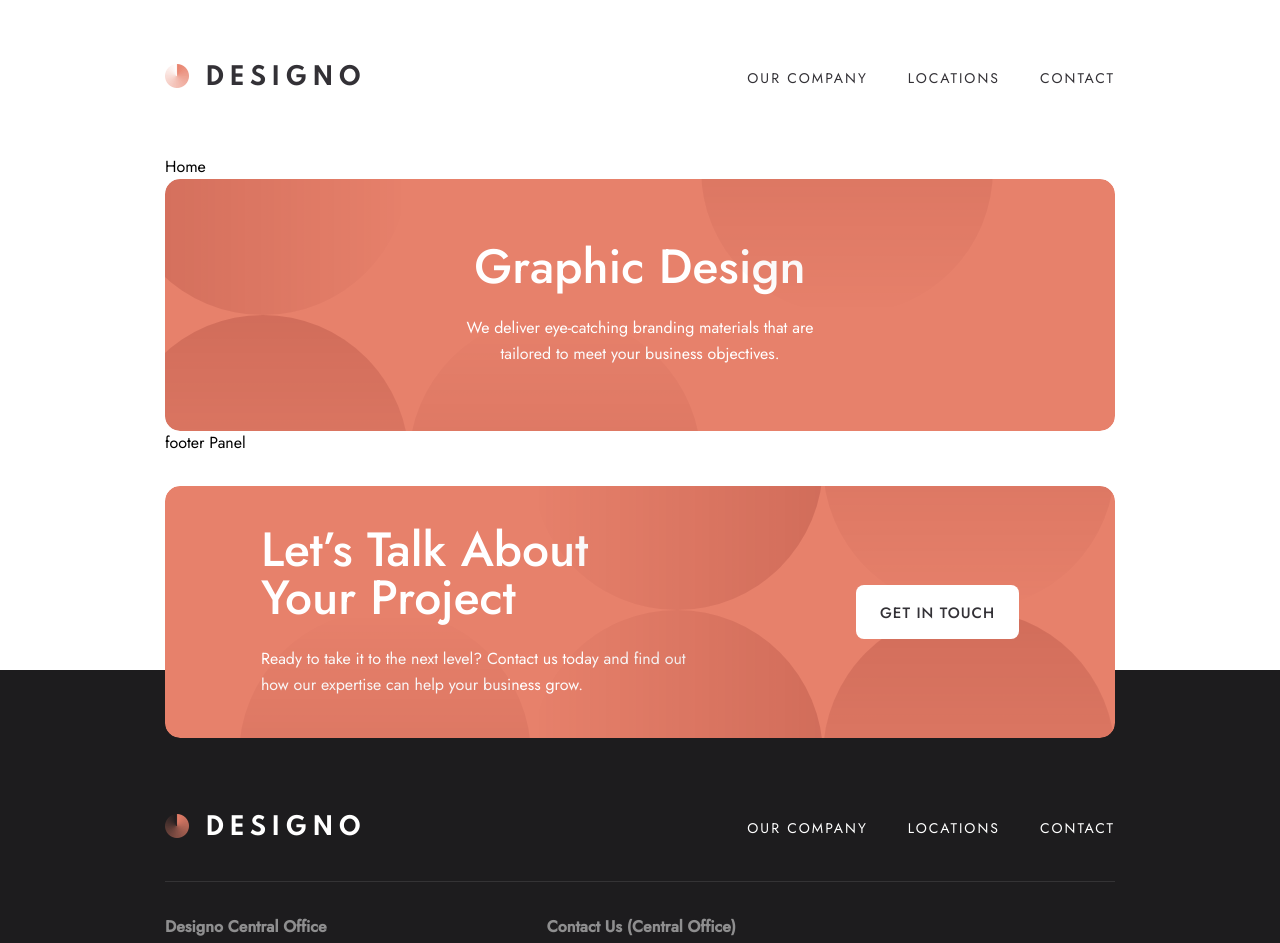
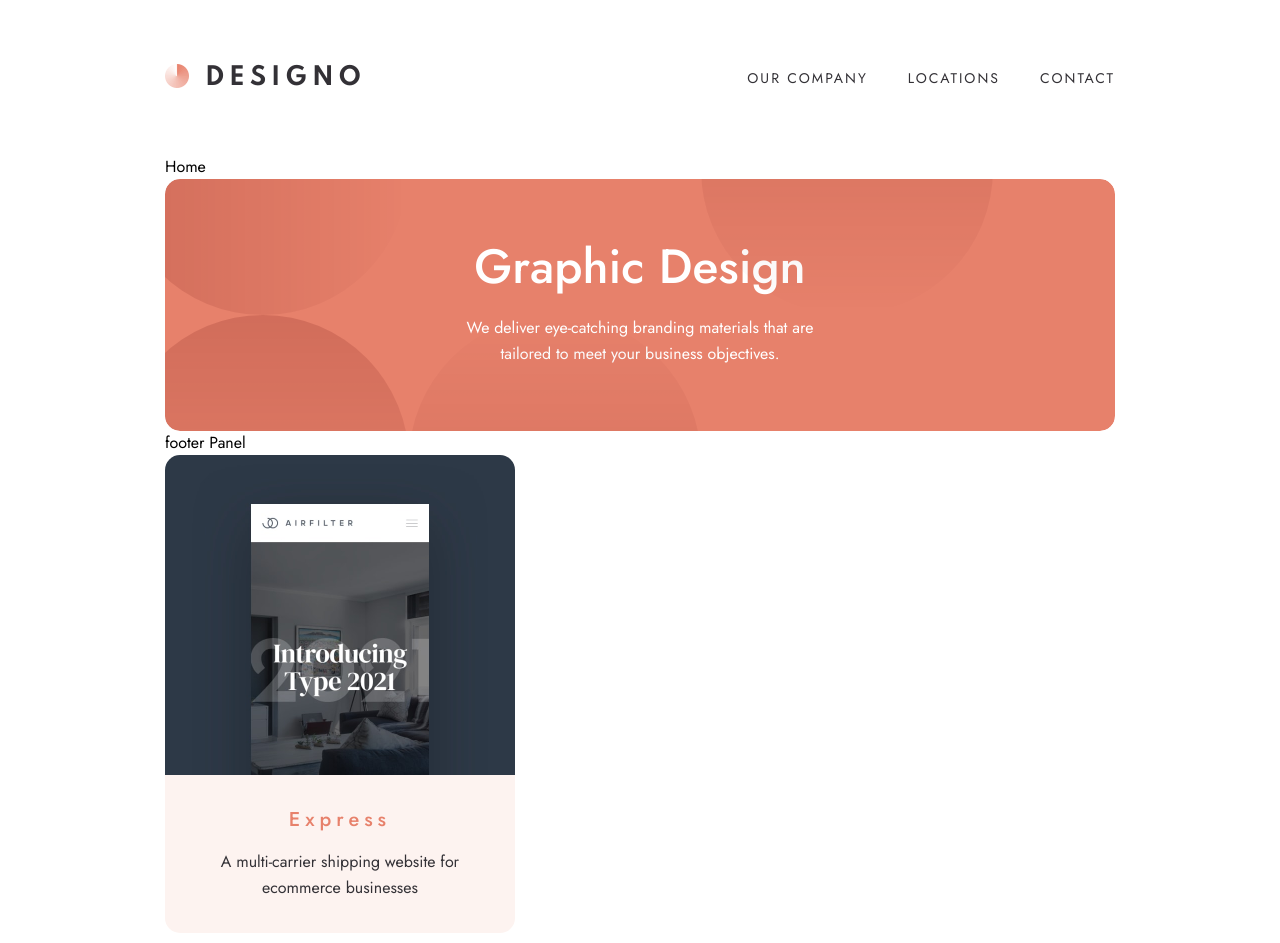
Before and after one commit to mehdi-zibout/fem-designo, a React (Vite) app: page / in a window 1280 px wide. Shown: the top 943 px of the page. Built offline with nearby package versions, Linux system fonts and the light colour scheme.

Commit message:
Add project card

```diff
--- a/src/components/shared/Button.tsx
+++ b/src/components/shared/Button.tsx
@@ -9,7 +9,7 @@ function Button({
   return (
     <button
       {...props}
-      className={`pb-4 transition duration-200 pt-[1.125rem] px-6 rounded-lg tracking-[1px] text-[0.9375rem] font-medium leading-5 ${
+      className={`pb-4 transition duration-500 pt-[1.125rem] px-6 rounded-lg tracking-[1px] text-[0.9375rem] font-medium leading-5 ${
         isDark
           ? "text-darkGrey bg-white hover:bg-lightPeach hover:text-white"
           : "bg-peach text-white hover:bg-lightPeach"
--- /dev/null
+++ b/src/components/shared/ProjectCard.tsx
@@ -0,0 +1,28 @@
+import imgAirFilter from "../../assets/app-design/desktop/image-airfilter.jpg";
+function ProjectCard({ img, title, description }: ProjectCardProps) {
+  return (
+    <div className="px-6 tablet:px-0 cursor-pointer">
+      <div className="group overflow-hidden w-full  tablet:px-0  rounded-t-[15px] rounded-b-[15px] desktop:w-[350px]  tablet:flex desktop:block  tablet:rounded-l-[15px] tablet:rounded-r-[15px] ">
+        <div className="h-2/3">
+          <img src={img} className="" alt={title + " " + description} />
+        </div>
+        <div className="p-8 text-center flex justify-center items-center flex-col group-hover:bg-peach  bg-[#FDF3F0] transition duration-500">
+          <h2 className="text-peach cursor-text text-h3 mb-4 group-hover:text-white  transition duration-500">
+            {title}
+          </h2>
+          <p className="text-body text-darkGrey cursor-text desktop:w-[286px] group-hover:text-white tablet:w-[277px] w-[267px]  transition duration-500">
+            {description}
+          </p>
+        </div>
+      </div>
+    </div>
+  );
+}
+
+export default ProjectCard;
+
+type ProjectCardProps = {
+  img: string;
+  title: string;
+  description: string;
+};
--- a/src/pages/Home.tsx
+++ b/src/pages/Home.tsx
@@ -2,6 +2,8 @@ import Panel from "../components/shared/Panel";
 import { ReactComponent as BgPattern } from "../assets/graphic-design/desktop/bg-pattern-intro-graphic.svg";
 import { ReactComponent as CallToActionPattern } from "../assets/shared/desktop/bg-pattern-call-to-action.svg";
 import Button from "../components/shared/Button";
+import ProjectCard from "../components/shared/ProjectCard";
+import imgAirFilter from "../assets/app-design/desktop/image-airfilter.jpg";
 
 function Home() {
   return (
@@ -22,6 +24,12 @@ function Home() {
         patternPosition="-bottom-[70%] -left-[5%]"
       />
       footer Panel
+      <ProjectCard
+        img={imgAirFilter}
+        title="Express"
+        description="A multi-carrier shipping website for ecommerce businesses"
+      />
+      <div className="py-10"></div>
     </div>
   );
 }
```
